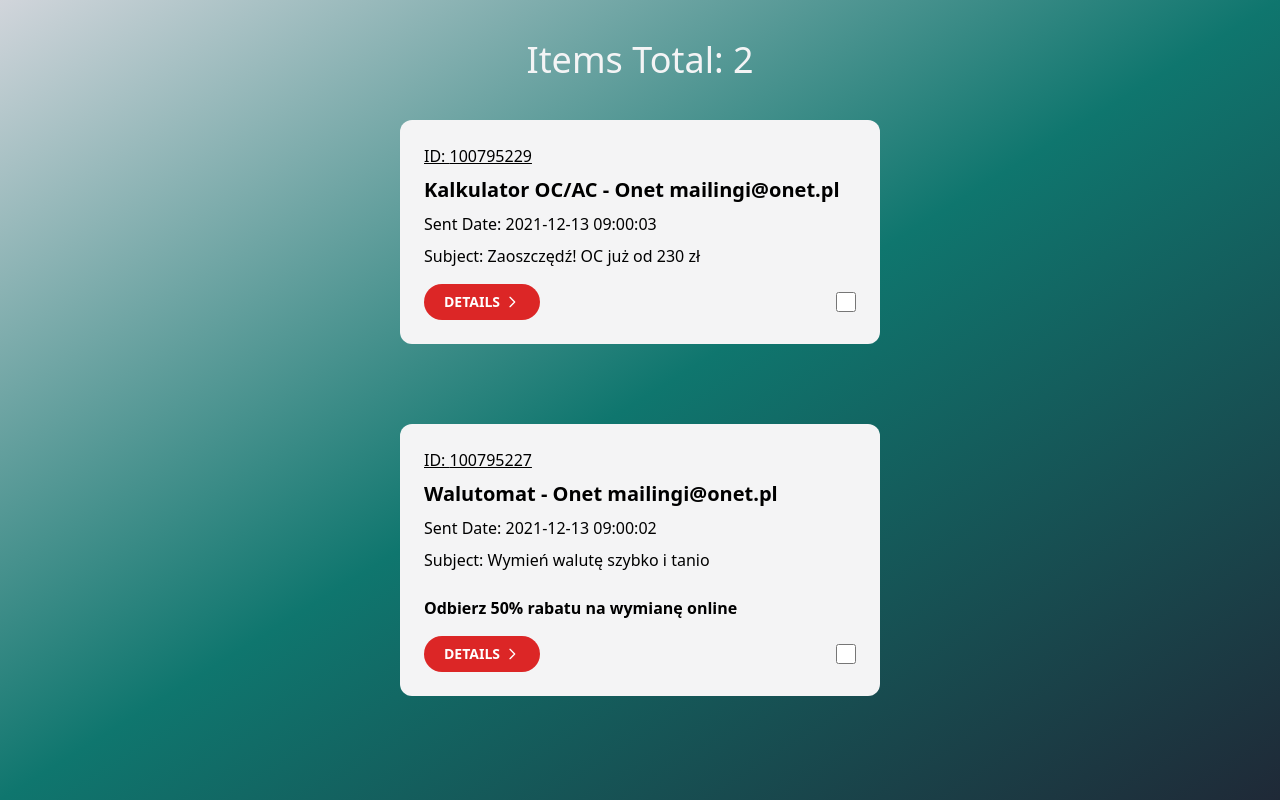
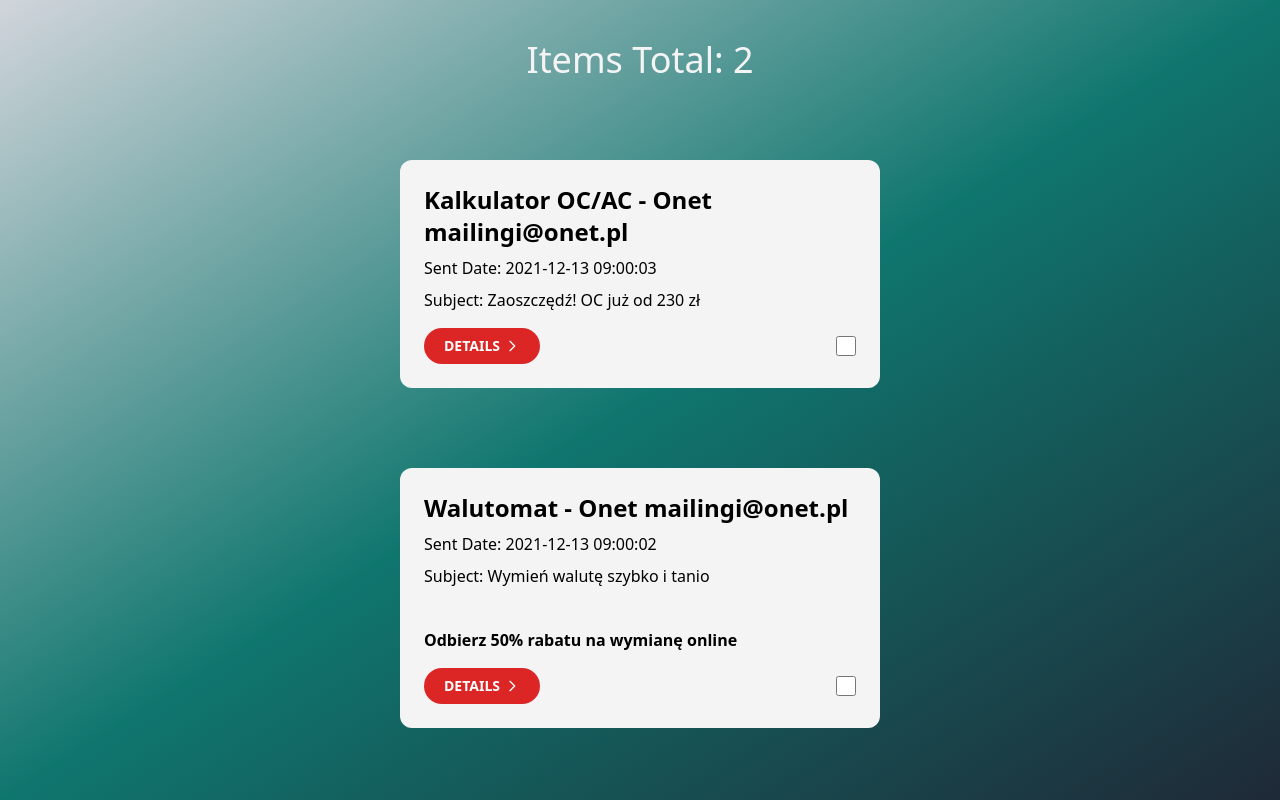
Before and after one commit to jakub0227/assignment_demo, a React (Create React App) app: page / in a window 1280 px wide. Built offline with nearby package versions, Linux system fonts and the light colour scheme.

Commit message:
add checkbox state handler for boolean value, add styles to DetailsPage

```diff
--- a/src/components/Card/Card.tsx
+++ b/src/components/Card/Card.tsx
@@ -1,5 +1,6 @@
-import React, { FC, useState } from "react";
+import React, { FC } from "react";
 import { useNavigate } from "react-router-dom";
+import { useStore } from "../../zustand/store";
 
 interface CardProps {
   id: number;
@@ -18,20 +19,19 @@
   subject,
   snippet,
 }) => {
-
-  const [checked, setChecked] = useState(is_unread);
-  let navigate = useNavigate();
+  const toggleCheckBox = useStore((state) => state.toggleCheckBox);
+  const navigate = useNavigate();
   const handleRedirectToDetails = () => {
     navigate(`/${id}`);
   };
 
   return (
     <div className="bg-zinc-100 p-6 w-[30rem] h-min my-10 rounded-xl flex-col items-center justify-center">
-      <h4 className="font-normal text-l mb-2 underline">ID: {id}</h4>
-      <h4 className="font-bold text-xl mb-2">{from}</h4>
+      {/* <h4 className="font-normal text-l mb-2 underline">ID: {id}</h4> */}
+      <h4 className="font-bold text-2xl mb-2">{from}</h4>
       <p className="my-2">Sent Date: {sent_date}</p>
       <p className="my-2">Subject: {subject}</p>
-      {snippet && <p className="font-bold text-l mt-6">{snippet}</p>}
+      {snippet && <p className="font-bold text-l mt-10">{snippet}</p>}
       <div className="flex justify-between items-center mt-4">
         <button
           className="bg-red-600 text-white font-semibold py-2 px-5 text-sm inline-flex items-center group rounded-3xl"
@@ -56,8 +56,8 @@
         <input
           type="checkbox"
           className="rounded form-checkbox h-5 w-5"
-          defaultChecked={checked}
-          onChange={() => setChecked(!checked)}
+          defaultChecked={is_unread}
+          onChange={() => toggleCheckBox(id)}
         />
       </div>
     </div>
--- a/src/pages/DetailsPage/DetailsPage.tsx
+++ b/src/pages/DetailsPage/DetailsPage.tsx
@@ -10,15 +10,13 @@
 
   const foundDetail = data.find((el) => el.id.toString() === id);
   return (
-    <div>
-      <h1 className="text-4xl mt-10 text-white">ID: {foundDetail?.id}</h1>
-      <h1 className="text-4xl mt-10 text-white">
-        Sent Date: {foundDetail?.sent_date}
+    <div className="bg-zinc-100 p-6 w-[25rem] h-min my-10 rounded-xl flex-col">
+      <h1 className="text-2xl mt-10 font-bold ">
+        Details of ID: {foundDetail?.id}
       </h1>
-      <h1 className="text-4xl mt-10 text-white">
-        Subject: {foundDetail?.subject}
-      </h1>
-      <h1 className="text-4xl mt-10 text-white">ID: {foundDetail?.id}</h1>
+      <h5 className="text-xl mt-5 ">Sent Date: {foundDetail?.sent_date}</h5>
+      <h5 className="text-xl mt-5 ">Subject: {foundDetail?.subject}</h5>
+      <h5 className="text-xl mt-5">{foundDetail?.snippet}</h5>
     </div>
   );
 };
--- a/src/pages/HomePage/HomePage.tsx
+++ b/src/pages/HomePage/HomePage.tsx
@@ -5,10 +5,15 @@
 export const HomePage: FC = () => {
   const data = useStore((state) => state.data);
   const total = data.length;
+  const activeSelect = data.filter((el) => el.is_unread === true);
+  console.log(activeSelect);
 
   return (
     <>
       <h1 className="text-4xl mt-10 text-zinc-100">Items Total: {total}</h1>
+      <h1 className="text-4xl mt-10 text-zinc-100">
+        {/* Active Total: {activeSelect} */}
+      </h1>
       {data.map((el) => (
         <Card
           key={el.id}
--- a/src/zustand/store.ts
+++ b/src/zustand/store.ts
@@ -1,9 +1,11 @@
+import { data } from "autoprefixer";
 import create from "zustand";
 import { ListItem } from "../types/ListItem";
 
 interface StoreStateProps {
   is_unread: boolean;
   data: ListItem[];
+  toggleCheckBox: (id: number) => void;
 }
 export const useStore = create<StoreStateProps>((set) => ({
   is_unread: true,
@@ -25,9 +27,12 @@
       snippet: "Odbierz 50% rabatu na wymianę online",
     },
   ],
-  setIsUnread: (is_unread: boolean) =>
+  toggleCheckBox: (id) =>
     set((state) => ({
-      ...state,
-      is_unread,
+      data: state.data.map((item) =>
+        item.id === id
+          ? ({ ...item, is_unread: !item.is_unread } as ListItem)
+          : item
+      ),
     })),
 }));
```
